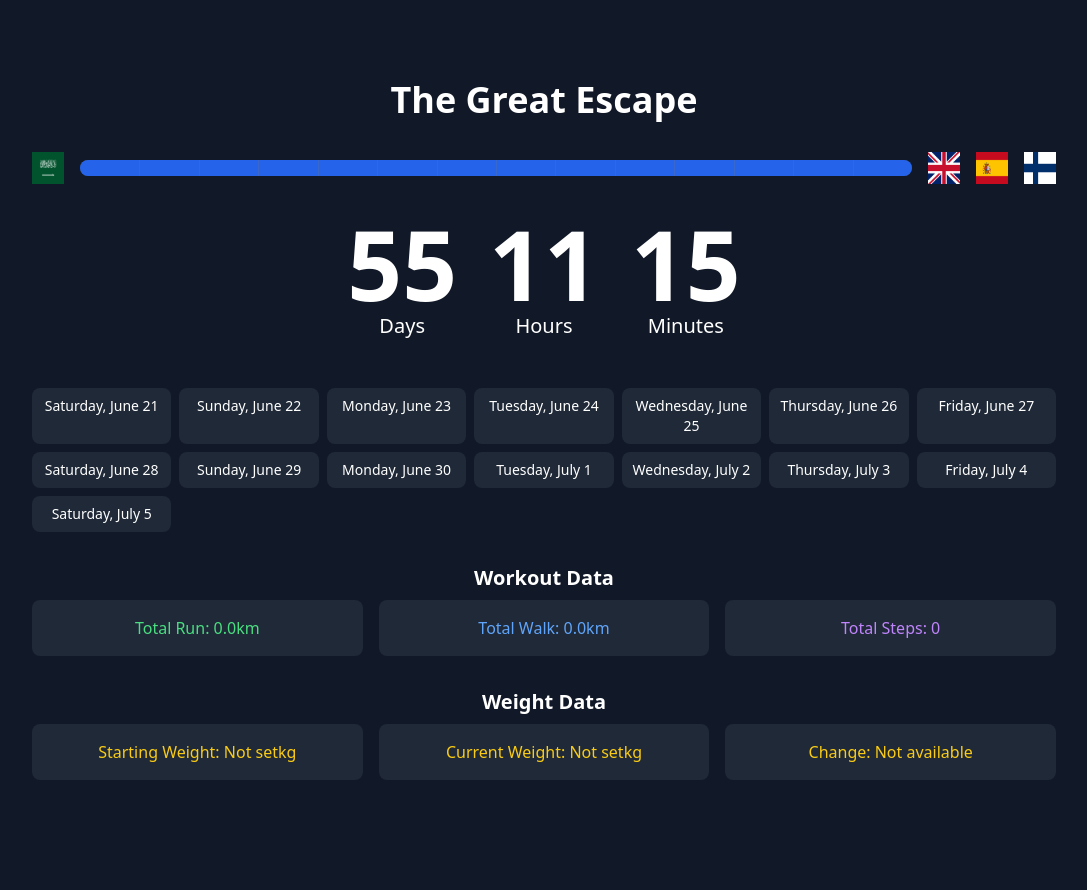
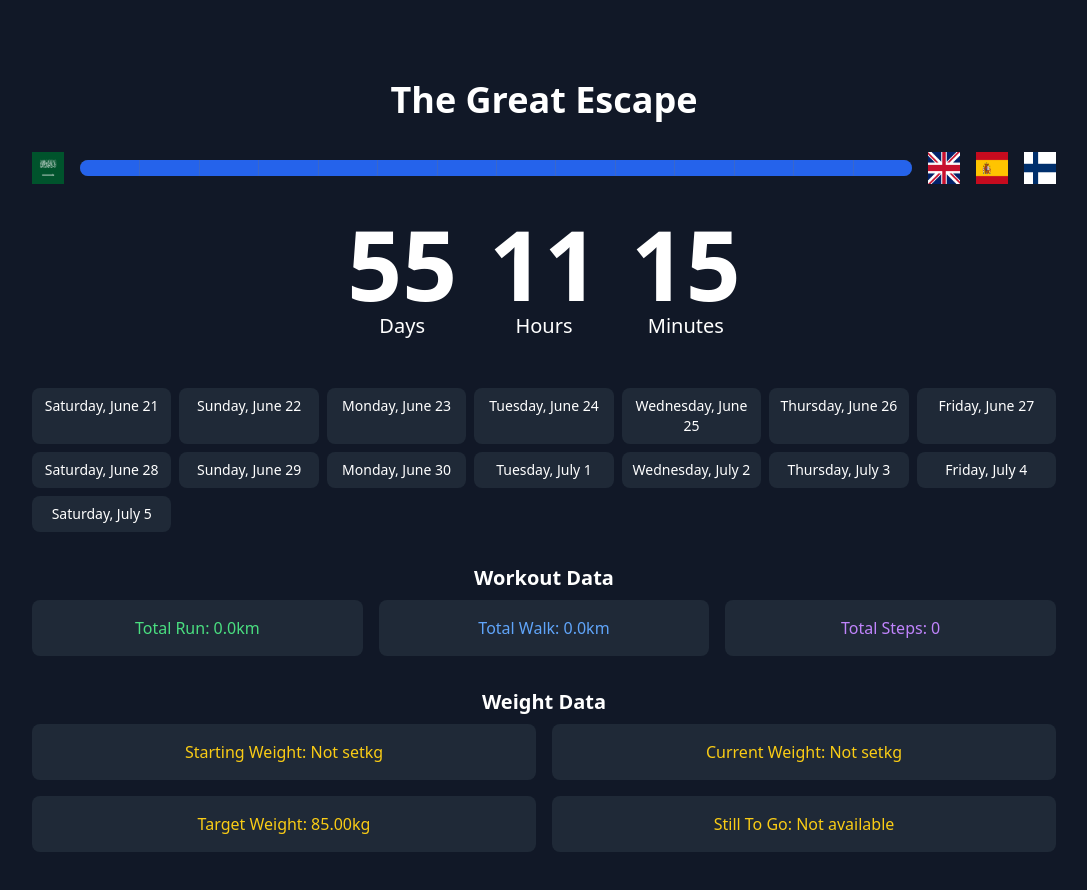
Before and after one commit to judgesteven/countdown, a Next.js app: page / in a window 1280 px wide. Shown: the top 890 px of the page, without its empty margins (96-1183 px from the left). Before the commit the page ends 860 px from the top, so only its background shows below. Built offline with nearby package versions, Linux system fonts and the light colour scheme.

Commit message:
Add Target weight (85.00kg) and Still To Go calculation to Weight Data section

```diff
--- a/src/components/Countdown.tsx
+++ b/src/components/Countdown.tsx
@@ -229,6 +229,12 @@ const Countdown = () => {
     ? (currentWeight - startWeight).toFixed(2)
     : null;
 
+  // Target weight and "Still To Go" calculation
+  const targetWeight = 85.00;
+  const stillToGo = currentWeight !== undefined
+    ? (currentWeight - targetWeight).toFixed(2)
+    : null;
+
   if (!mounted) {
     return (
       <div className="flex flex-col items-center justify-center py-12 text-white">
@@ -323,7 +329,7 @@ const Countdown = () => {
         {/* Weight Data Section */}
         <div className="mt-8 text-center">
           <div className="text-xl font-bold mb-2">Weight Data</div>
-          <div className="grid grid-cols-3 gap-4">
+          <div className="grid grid-cols-2 gap-4">
             <div className="bg-gray-800 rounded-lg p-4">
               <div className="text-yellow-400">
                 Starting Weight: {startWeight !== undefined ? startWeight.toFixed(2) : 'Not set'}kg
@@ -336,7 +342,12 @@ const Countdown = () => {
             </div>
             <div className="bg-gray-800 rounded-lg p-4">
               <div className="text-yellow-400">
-                Change: {weightChange ? `${weightChange}kg` : 'Not available'}
+                Target Weight: {targetWeight.toFixed(2)}kg
+              </div>
+            </div>
+            <div className="bg-gray-800 rounded-lg p-4">
+              <div className="text-yellow-400">
+                Still To Go: {stillToGo ? `${stillToGo}kg` : 'Not available'}
               </div>
             </div>
           </div>
```
